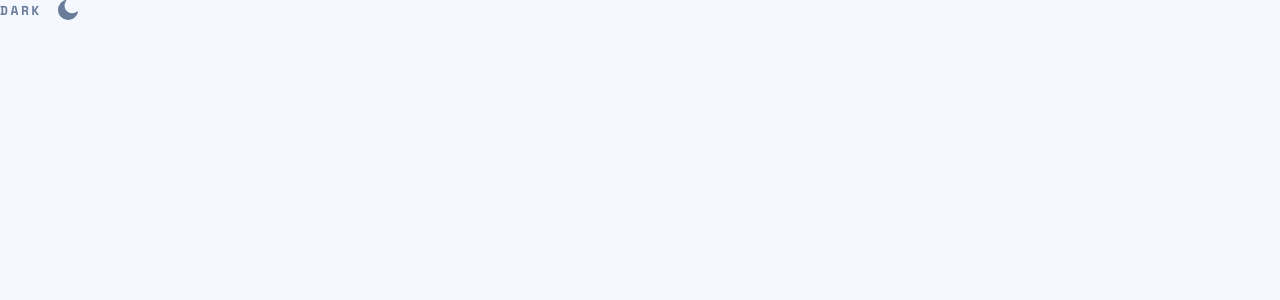
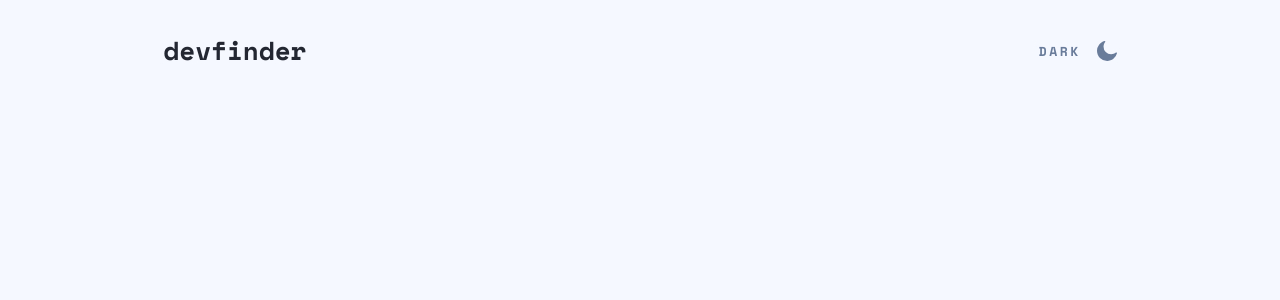
Before and after one commit to davidscarmo/GitHubUserSearchApp, a React (Vite) app: page / in a window 1280 px wide. Shown: the top 300 px of the page. Built offline with nearby package versions, Linux system fonts and the light colour scheme.

Commit message:
feat: created topbar

```diff
--- a/src/App.tsx
+++ b/src/App.tsx
@@ -2,6 +2,7 @@ import { ThemeButton } from "./components/themeButtom/themeButton.component";
 import { RecoilRoot, useRecoilState } from "recoil";
 import { useEffect } from "react";
 import { themeState } from "./atoms/themeState";
+import { Home } from "./pages/home/home.component";
 
 function App() {
   const [theme] = useRecoilState(themeState);
@@ -11,7 +12,7 @@ function App() {
     htmlTag.setAttribute("class", theme);
   }, []);
 
-  return <ThemeButton />;
+  return <Home />;
 }
 
 export default App;
--- /dev/null
+++ b/src/components/topbar/topbar.component.tsx
@@ -0,0 +1,15 @@
+import { ThemeButton } from "../themeButtom/themeButton.component";
+import styles from "./topbar.module.scss";
+
+export const TopBar = () => {
+  return (
+    <header className={styles.container}>
+      <div className={styles.logoContainer}>
+        <p className={styles.logo}>devfinder</p>
+      </div>
+      <div className={styles.buttonContainer}>
+        <ThemeButton />
+      </div>
+    </header>
+  );
+};
--- /dev/null
+++ b/src/components/topbar/topbar.module.scss
@@ -0,0 +1,27 @@
+@import "./../../styles/mixins";
+
+.container {
+  display: flex;
+  justify-content: space-between;
+  align-items: center;
+
+  margin-top: 1.9375rem;
+
+  .logoContainer {
+    .logo {
+      font-size: 1.625rem;
+      font-weight: bold;
+      line-height: 2.4069rem;
+      color: var(--text-logo-color);
+
+      @include tabletBreakpoint {
+        font-size: 1.625rem;
+        line-height: 2.4375rem;
+      }
+      @include desktopBreakpoint {
+        font-size: 1.625rem;
+        line-height: 2.4375rem;
+      }
+    }
+  }
+}
--- a/src/pages/home/home.component.tsx
+++ b/src/pages/home/home.component.tsx
@@ -0,0 +1,9 @@
+import { TopBar } from "../../components/topbar/topbar.component";
+import styles from "./home.module.scss";
+export const Home = () => {
+  return (
+    <div className={styles.container}>
+      <TopBar />
+    </div>
+  );
+};
--- /dev/null
+++ b/src/pages/home/home.module.scss
@@ -0,0 +1,12 @@
+@import "../../styles/mixins";
+.container {
+  padding: 0 6.4%;
+
+  @include tabletBreakpoint {
+    padding: 0 12.76%;
+  }
+
+  @include desktopBreakpoint {
+    padding: 0 24.65%;
+  }
+}
--- a/src/styles/_colors.scss
+++ b/src/styles/_colors.scss
@@ -1,11 +1,12 @@
 // colors
-$bright-sky-blue: #0079ff;
-$soft-gunmetal-gray: #697c9a;
-$deep-indigo: #4b6a9b;
-$dark-olive-green: #2b3442;
-$pale-pearl-white: #f6f8ff;
 $pure-white: #fefefe;
 $snow-white: #ffffff;
+$pale-pearl-white: #f6f8ff;
+$bright-sky-blue: #0079ff;
+$deep-cobalt-blue: #1e2a47;
 $dark-blue-gray: #141d2f;
-$deep-cobalt-blue: #1e2a47;
+$dark-slate-gray: #222731;
+$deep-indigo: #4b6a9b;
+$soft-gunmetal-gray: #697c9a;
+$dark-olive-green: #2b3442;
 $fire-engine-red: #f74646;
--- a/src/styles/_mixins.scss
+++ b/src/styles/_mixins.scss
@@ -1,3 +1,4 @@
+@import "variables";
 @import "themes";
 
 @mixin themeStyles($mode) {
--- a/src/styles/_variables.scss
+++ b/src/styles/_variables.scss
@@ -1,5 +1,5 @@
 //breakpoints
 
 $mobile-screen-breakpoint: 375px;
-$table-screen-breakpoint: 768px;
+$tablet-screen-breakpoint: 768px;
 $desktop-screen-breakpoint: 1440px;
--- a/src/styles/themes.scss
+++ b/src/styles/themes.scss
@@ -29,4 +29,8 @@ $themes: (
     darkTheme: $snow-white,
     lightTheme: $soft-gunmetal-gray,
   ),
+  text-logo-color: (
+    darkTheme: $snow-white,
+    lightTheme: $dark-slate-gray,
+  )
 );
```
Also changed, not shown: src/pages/home/home.styles.scss (deleted).
